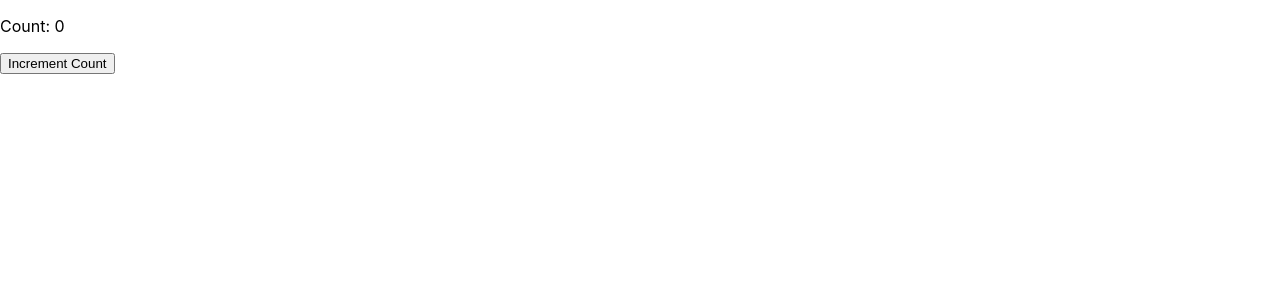
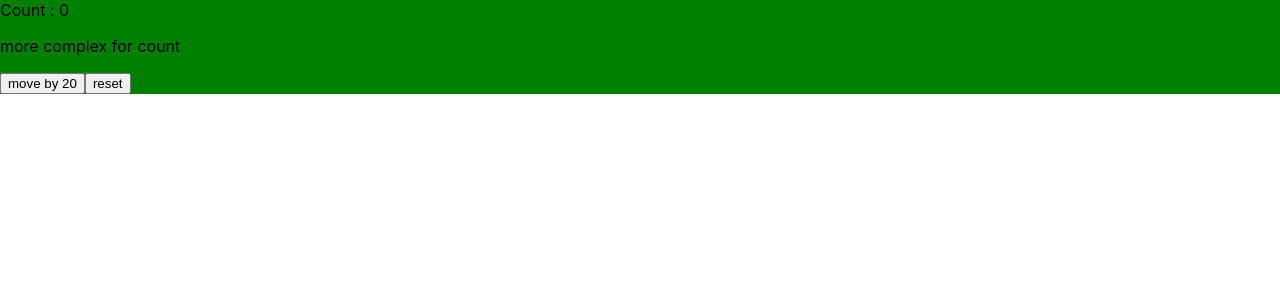
Before and after one commit to anassraissi/hooks_react_example, a React (Create React App) app in the folder hooks_react/: page / in a window 1280 px wide. Shown: the top 300 px of the page. Built offline with nearby package versions, Linux system fonts and the light colour scheme.

Commit message:
useReducer by simple exemple

```diff
--- a/hooks_react/src/index.js
+++ b/hooks_react/src/index.js
@@ -6,6 +6,7 @@ import reportWebVitals from './reportWebVitals';
 import Custom from './Custom_hooks/App';
 import UseMemo from './useMemo/App';
 import UseCallback from "./useCallback/ParentComponent";
+import UseReducer from './useReducer/App';
 
 
 const root = ReactDOM.createRoot(document.getElementById('root'));
@@ -14,8 +15,8 @@ root.render(
     {/* <App /> */}
     {/* <Custom></Custom> */}
     {/* <UseMemo></UseMemo> */}
-    <UseCallback></UseCallback>
-
+    {/* <UseCallback></UseCallback> */}
+<UseReducer></UseReducer>
 
   </React.StrictMode>
 );
--- /dev/null
+++ b/hooks_react/src/useReducer/App.js
@@ -0,0 +1,68 @@
+import React, { useReducer } from 'react'
+
+//use init
+function init(state) {
+        return {
+            count : state
+        }
+}
+function countReducer(state,action){
+        if(action=="increment"){
+            return state +1;
+        }
+        if(action=='decrement'){
+            if(state==0){
+                return state
+            }
+            else{ return state -1;}
+
+        }
+        // if(action=="reset"){
+        //     return 0;
+        // }
+
+        //use init
+        if(action=="reset"){
+             return init(0)
+        }
+        // as object
+        if(action.type=="object"){
+            return state +action.payload;
+        }
+        //as complex
+        if(action.type=="complex"){
+            return {count: state.count + action.payload}
+        }
+        throw new Error(action + " is not defined in count reducer");
+
+}
+//dispatch send parametre called action
+const App = () => {
+
+    // const [Count,dispatch]=useReducer(countReducer,0);
+    //complex state
+    // const [state,dispatch]=useReducer(countReducer,0,init);
+
+    // use init for make reset by parametre
+    const [state,dispatch]=useReducer(countReducer,0,init);
+
+    return (
+    <div style={{backgroundColor:'green'}}>
+            {/* Count : {count}  */}
+            Count : {state.count}
+            {/* <br></br>
+            <button onClick={()=>dispatch('increment')} >Increment</button>
+            <button onClick={()=>dispatch('decrement')} >Decrement</button>
+            <button onClick={()=>dispatch('reset')} >reset</button>
+            <p>parametre as object</p>
+            <button onClick={()=>dispatch({type:'object',payload:10})} >move by 10 </button> */}
+            <p>more complex for count</p>
+            <button onClick={()=>dispatch({type:'complex',payload:20})} >move by 20 </button>
+            <button onClick={()=>dispatch('reset')} >reset</button>
+
+
+    </div>
+  )
+}
+
+export default App
```
Also changed, not shown: 1 other file (tests, documents, lock files or other folders).
